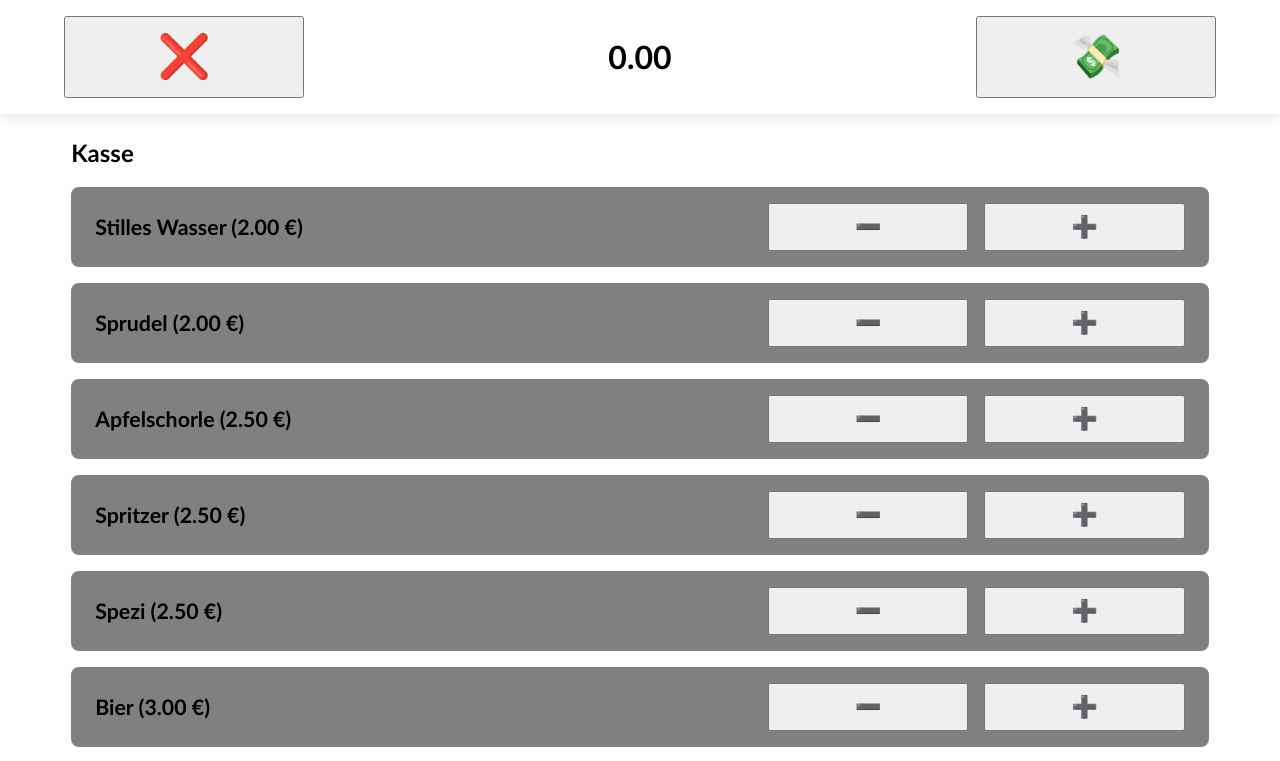
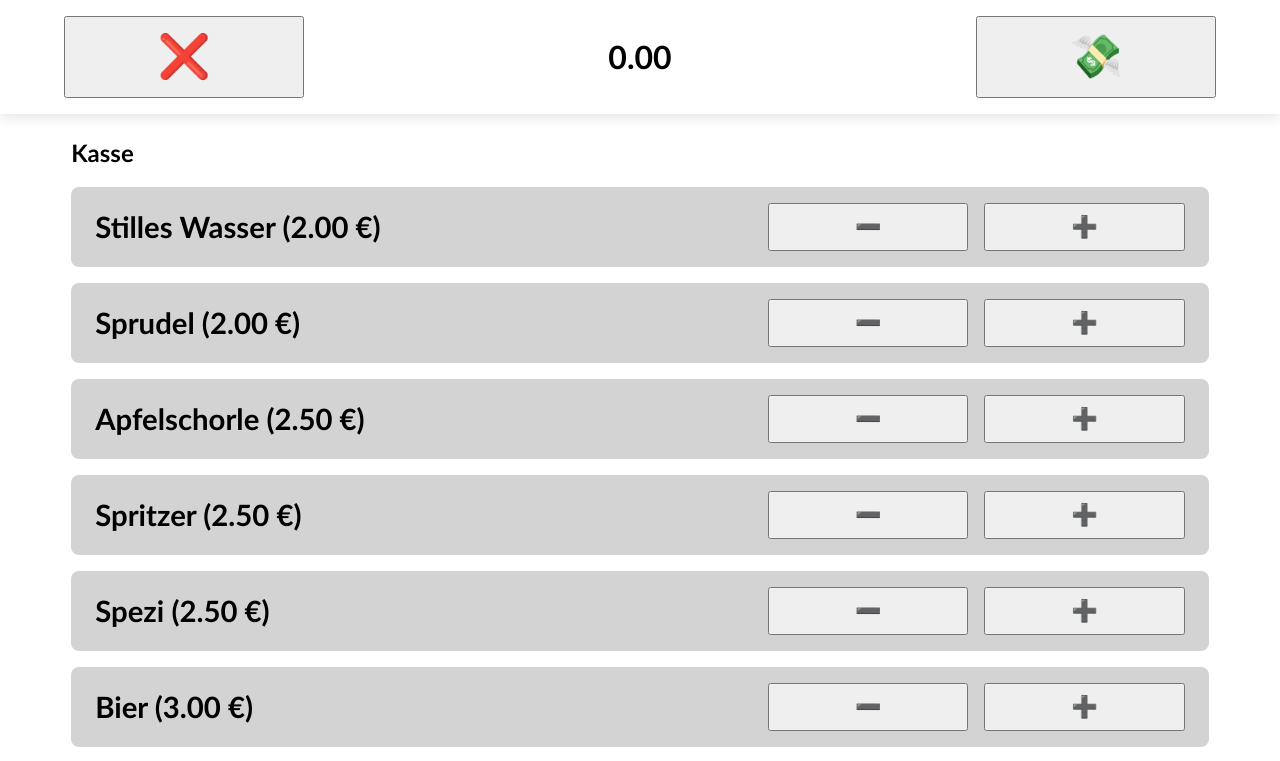
Before and after one commit to seveves/casizi, an Angular app: page / in a window 1280 px wide. Shown: the top 761 px of the page. Built offline with nearby package versions, Linux system fonts and the light colour scheme.

Commit message:
scss changes

```diff
--- a/src/app/app.component.scss
+++ b/src/app/app.component.scss
@@ -40,12 +40,12 @@ main {
       padding-bottom: 16px;
       border-radius: 8px;
       align-items: center;
-      background-color: grey;
+      background-color: lightgrey;
       margin-bottom: 16px;
 
       &-name {
         font-weight: bold;
-        font-size: 16pt;
+        font-size: 22pt;
         width: 60%;
         padding-left: 16px;
       }
```
